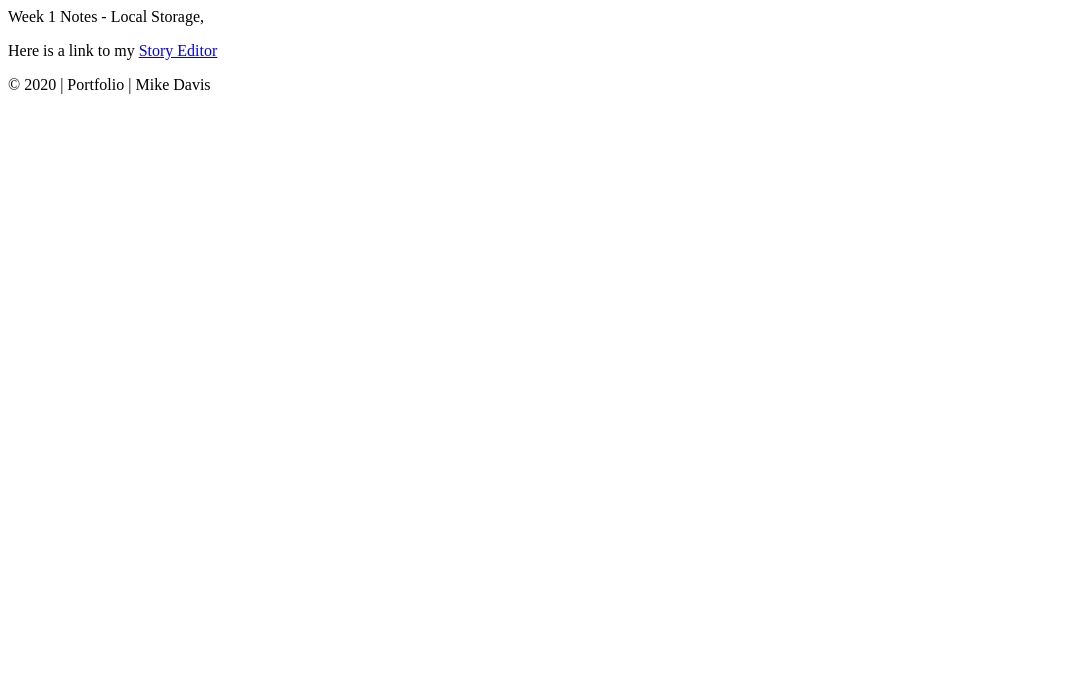
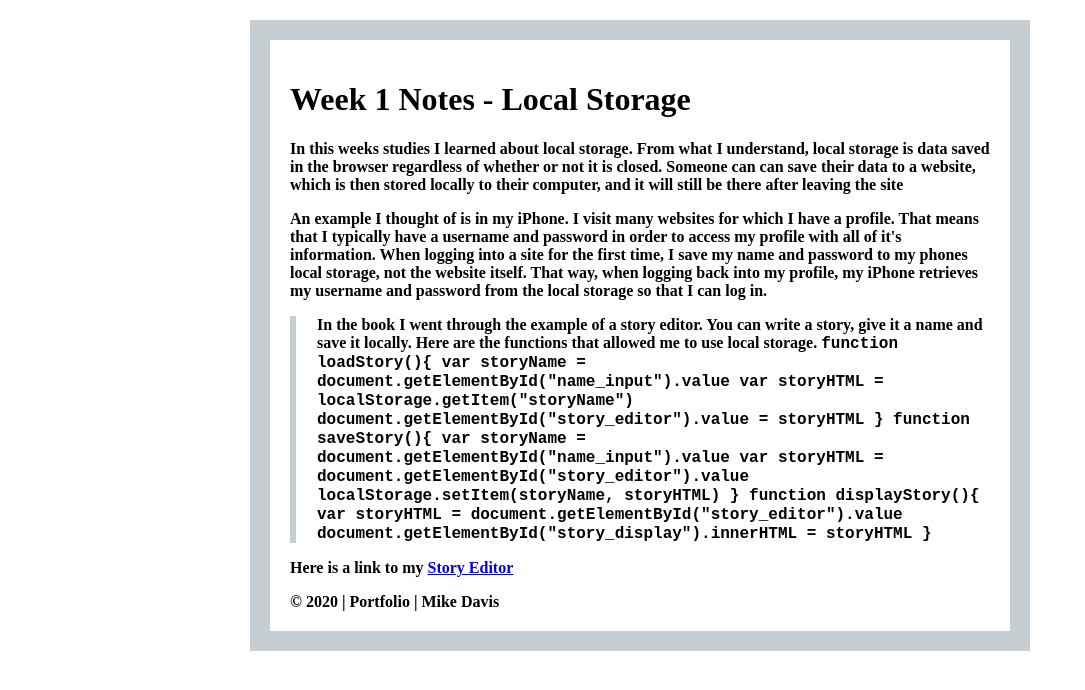
Before and after one commit to TheKwom/WDD-330, a plain HTML site: page Week-1/index.html in a window 1280 px wide. Shown: the whole page, without its empty margins (0-1085 px from the left). Drawn offline with Linux system fonts and the light colour scheme; files that its build step writes are made by us from their sources.

Commit message:
add more notes and css

```diff
--- a/Week-1/index.html
+++ b/Week-1/index.html
@@ -5,10 +5,44 @@
     <meta name="viewport" content="width=\, initial-scale=1.0">
     <meta http-equiv="X-UA-Compatible" content="ie=edge">
     <title>Week 1 Notes</title>
+    <link rel="stylesheet" href="styles/notes.css">
 </head>
 <body>
-    <header>Week 1 Notes - Local Storage,</header>
+    <header><h1>Week 1 Notes - Local Storage</h1></header>
     <main>
+        <p>In this weeks studies I learned about local storage. From what I understand,
+            local storage is data saved in the browser regardless of whether or not it
+            is closed. Someone can can save their data to a website, which is then stored
+            locally to their computer, and it will still be there after leaving the site
+        </p>
+        <p>
+            An example I thought of is in my iPhone. I visit many websites for which I have
+            a profile. That means that I typically have a username and password in order to
+            access my profile with all of it's information. When logging into a site for the
+            first time, I save my name and password to my phones local storage, not the website
+            itself. That way, when logging back into my profile, my iPhone retrieves my username
+            and password from the local storage so that I can log in.
+        </p>
+        <p>
+            In the book I went through the example of a story editor. You can write a story, give
+            it a name and save it locally. Here are the functions that allowed me to use local storage.
+            <code>
+                    function loadStory(){
+                        var storyName = document.getElementById("name_input").value
+                        var storyHTML = localStorage.getItem("storyName")
+                        document.getElementById("story_editor").value = storyHTML
+                    }
+                    function saveStory(){
+                        var storyName = document.getElementById("name_input").value
+                        var storyHTML = document.getElementById("story_editor").value
+                        localStorage.setItem(storyName, storyHTML)
+                    }
+                    function displayStory(){
+                        var storyHTML = document.getElementById("story_editor").value
+                        document.getElementById("story_display").innerHTML = storyHTML
+                    }
+            </code>
+        </p>
         <p>Here is a link to my <a href="story_editor.html">Story Editor</a> </p>
     </main>
     <footer> &copy; 2020 | Portfolio | Mike Davis </footer>
--- /dev/null
+++ b/styles/notes.css
@@ -0,0 +1,30 @@
+body	{
+	font-family: Josefin Sans;
+	font-weight: 800;
+	width: 55%;
+	max-width: 700px;
+	border: 20px solid #c6cdd3;
+	padding: 20px;
+	margin: 20px auto;
+}
+
+.date	{
+	color: #4f9aea;
+	text-transform: uppercase;
+	font-size: 18px;
+}
+
+.header	{
+	color: #1c4877;
+	font-size: 28px;
+
+}
+
+p 	{
+	font-size: 16px;
+}
+
+p:nth-of-type(3)	{
+	border-left: 6px solid #c6cdd3;
+	padding-left: 3%;
+}
```
